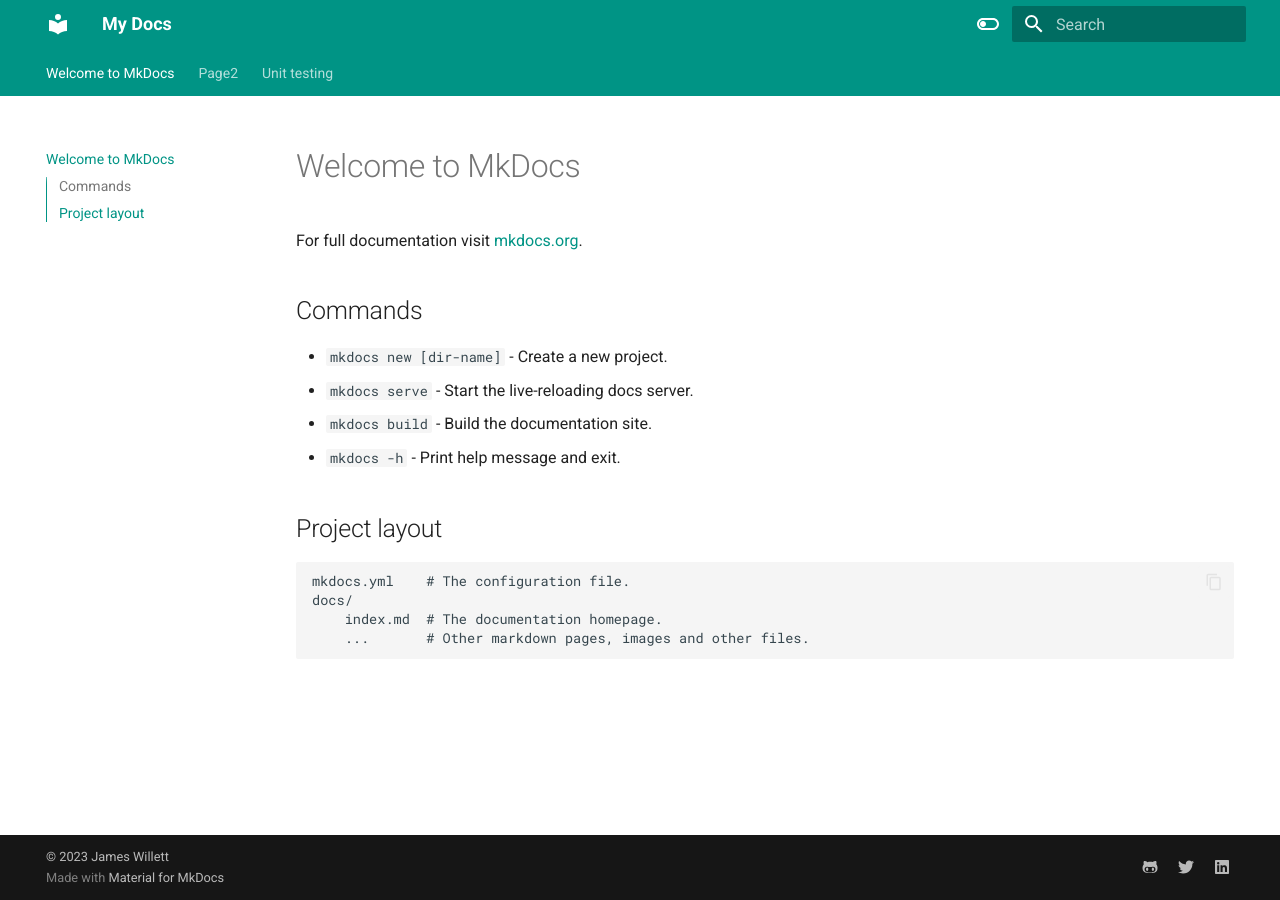
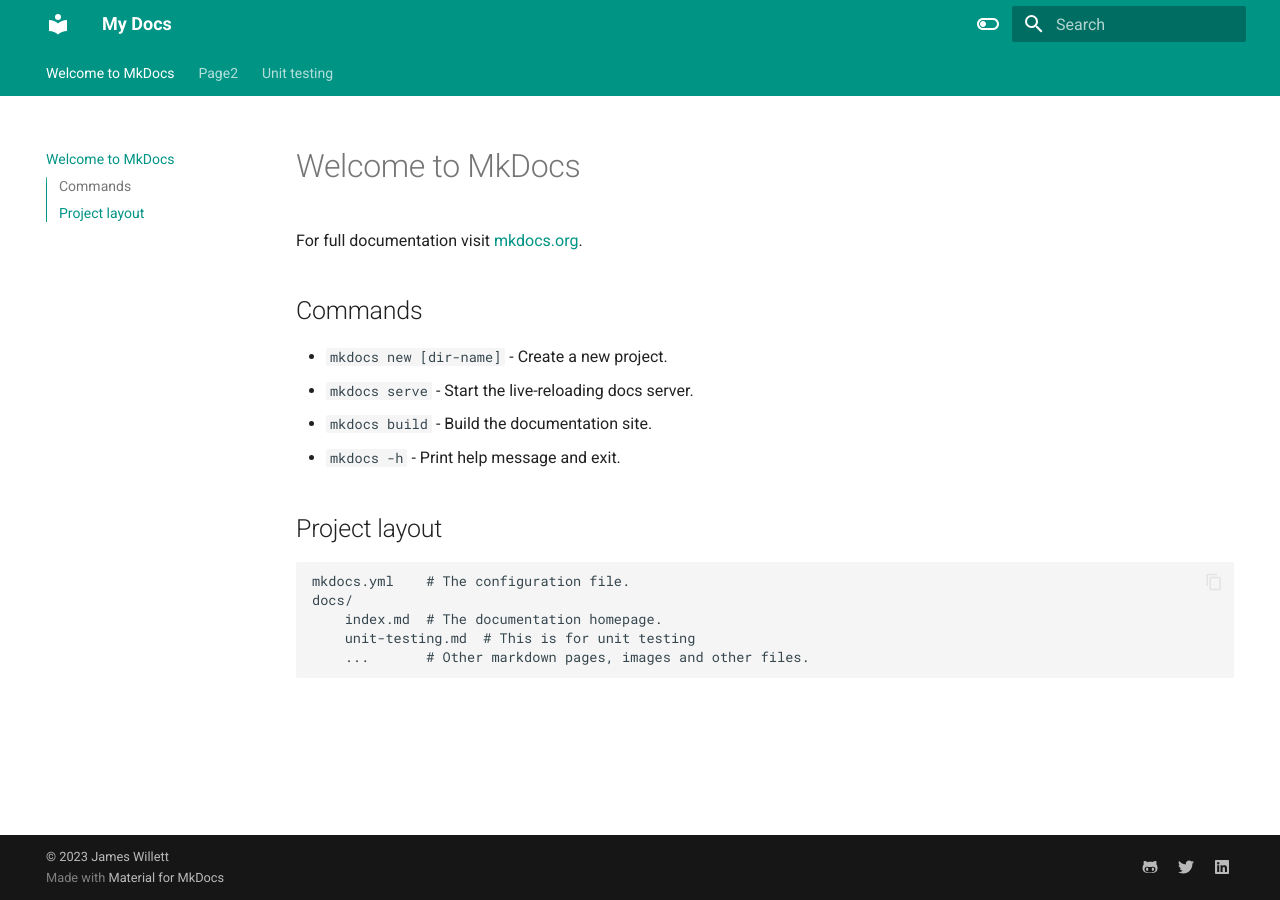
Before and after one commit to bodarajeshkumar/playground-docs, an MkDocs documentation site: the page built from docs/index.md, in a window 1280 px wide. Built offline with MkDocs 1.6.1 and Material for MkDocs 9.7.7, drawn with Linux system fonts in a browser that asks for light colours.

Commit message:
Update index.md

```diff
--- a/docs/index.md
+++ b/docs/index.md
@@ -14,4 +14,5 @@
     mkdocs.yml    # The configuration file.
     docs/
         index.md  # The documentation homepage.
+        unit-testing.md  # This is for unit testing
         ...       # Other markdown pages, images and other files.
```
